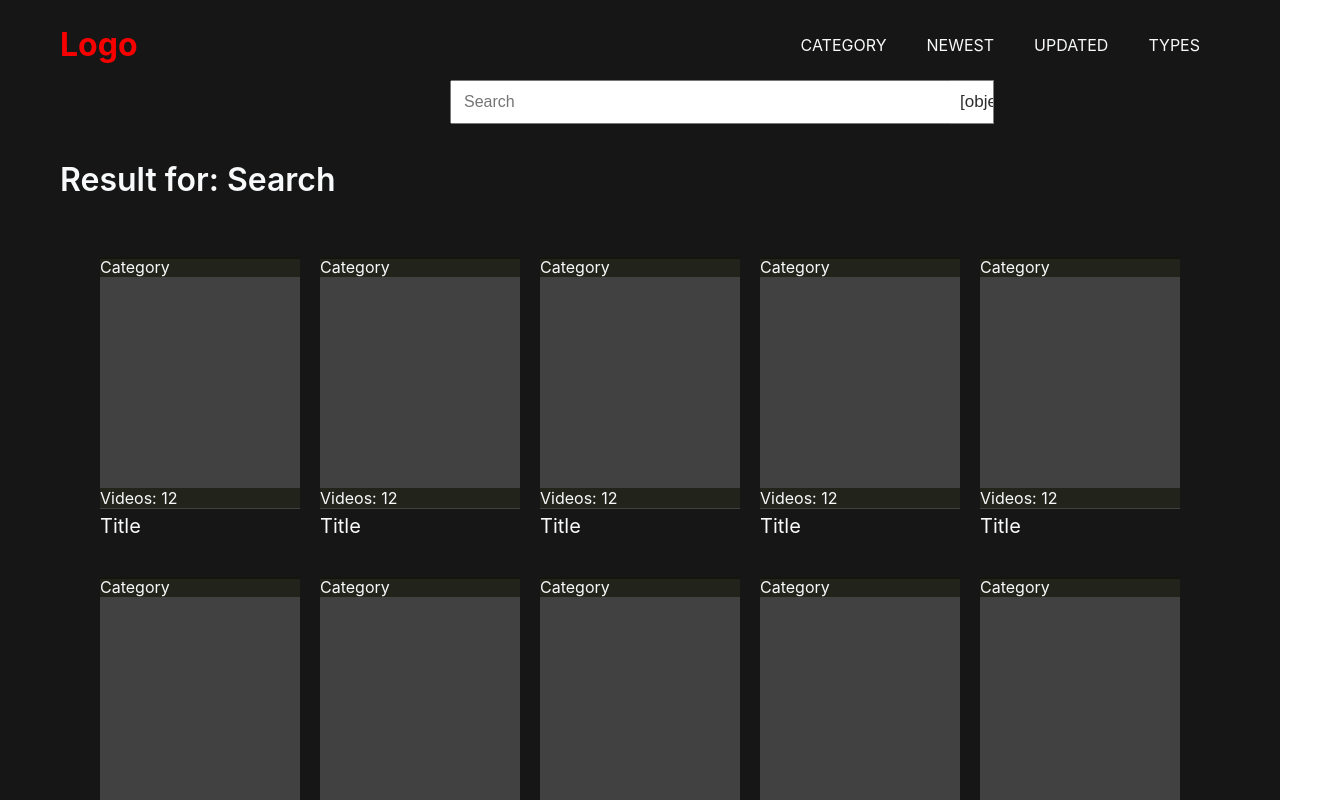
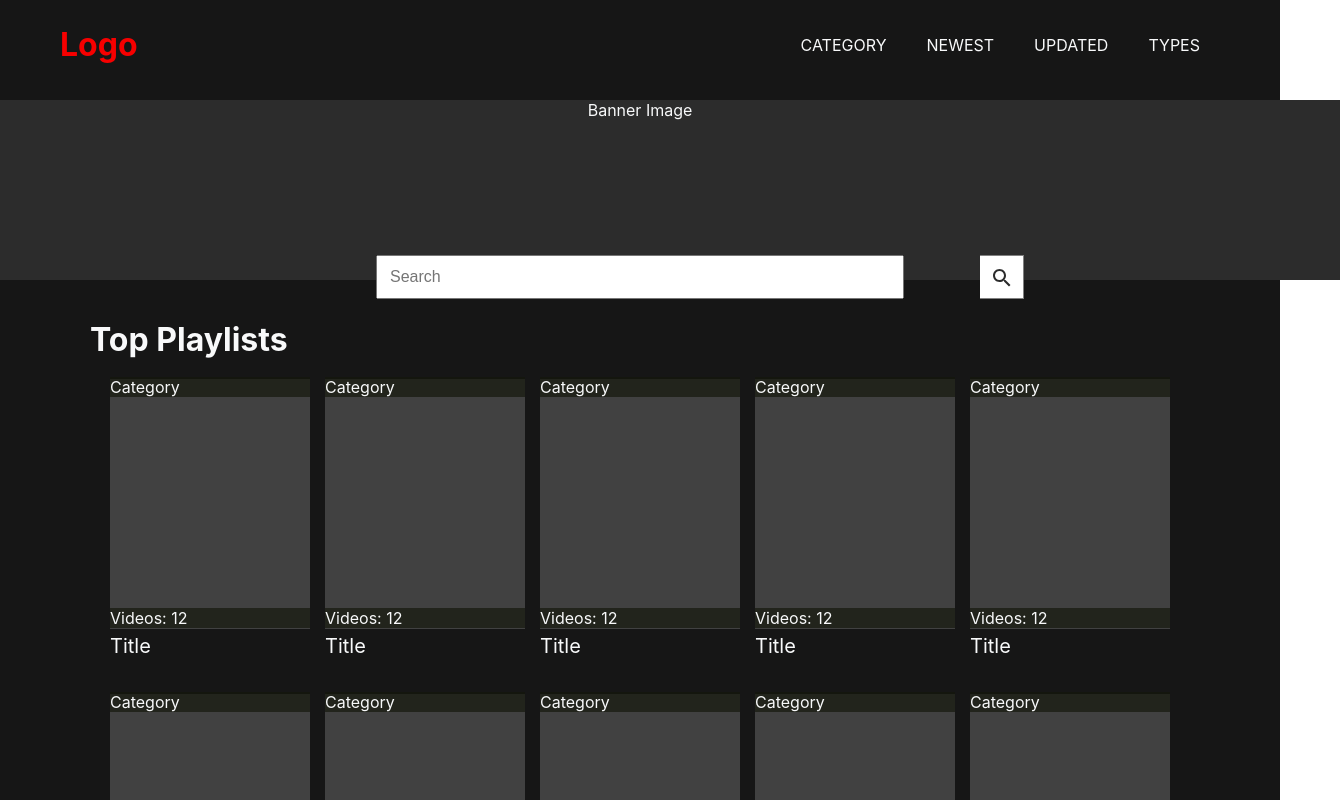
Before and after one commit to AryanMan12/Techstorm_hackathon, a React (Create React App) app: page / in a window 1280 px wide. Shown: the top 800 px of the page, 1340 px wide, since content can reach past the window. Built offline with nearby package versions, Linux system fonts and the light colour scheme.

Commit message:
Added latest version of material ui

```diff
--- a/package.json
+++ b/package.json
@@ -3,8 +3,11 @@
   "version": "0.1.0",
   "private": true,
   "dependencies": {
-    "@material-ui/core": "^4.12.3",
+    "@emotion/react": "^11.7.1",
+    "@emotion/styled": "^11.6.0",
     "@material-ui/icons": "^4.11.2",
+    "@mui/icons-material": "^5.3.1",
+    "@mui/material": "^5.4.0",
     "@testing-library/jest-dom": "^5.16.2",
     "@testing-library/react": "^12.1.2",
     "@testing-library/user-event": "^13.5.0",
--- a/src/App.js
+++ b/src/App.js
@@ -5,7 +5,7 @@ import styled from 'styled-components';
 function App() {
   return (
     <Container className="App">
-      <SearchPage/>
+      <Home />
     </Container>
   );
 }
--- a/src/Components/Home.jsx
+++ b/src/Components/Home.jsx
@@ -2,7 +2,7 @@ import React from 'react';
 import { useState } from 'react';
 import Card from './Card';
 import styled from 'styled-components';
-import { Search } from '@material-ui/icons';
+import SearchIcon from '@mui/icons-material/Search';
 import Nav from './Nav';
 
 const Home = () => {
@@ -21,7 +21,7 @@ const Home = () => {
       <BannerSearch className='Banner'>
           <Banner>Banner Image</Banner>
           <InputSearch type="text" placeholder='Search' value={search} onChange={searchChange}></InputSearch>
-          <SearchButton type="submit" value={Search} onClick={onSearch}></SearchButton>
+          <SearchButton type="submit" onClick={onSearch}><SearchIcon/></SearchButton>
       </BannerSearch>
       <Main>
           <CategoryName>Top Playlists</CategoryName>
@@ -93,7 +93,7 @@ const Cards = styled.div`
     gap:15px;
 `;
 
-const SearchButton = styled.input`
+const SearchButton = styled.button`
     position: absolute;
     top: 255px;
     left: 980px;
--- a/src/Components/SearchPage.jsx
+++ b/src/Components/SearchPage.jsx
@@ -2,7 +2,7 @@ import React from 'react';
 import { useState } from 'react';
 import Nav from './Nav';
 import styled from 'styled-components';
-import { Search } from '@material-ui/icons';
+import SearchIcon from '@mui/icons-material/Search';
 import Card from './Card';
 
 
@@ -19,7 +19,7 @@ const SearchPage = () => {
   return <div>
       <Nav/>
           <InputSearch type="text" placeholder='Search' value={search} onChange={searchChange}></InputSearch>
-          <SearchButton type="submit" value={Search} onClick={onSearch}></SearchButton>
+          <SearchButton type="submit" onClick={onSearch}><SearchIcon/></SearchButton>
           <Result>Result for: Search</Result>
           <Cards>
               <Card/>
```
Also changed, not shown: 1 other file (tests, documents, lock files or other folders).
